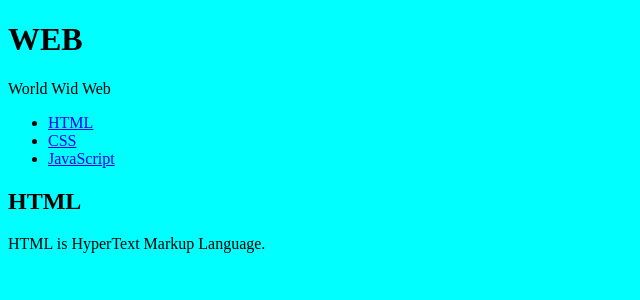
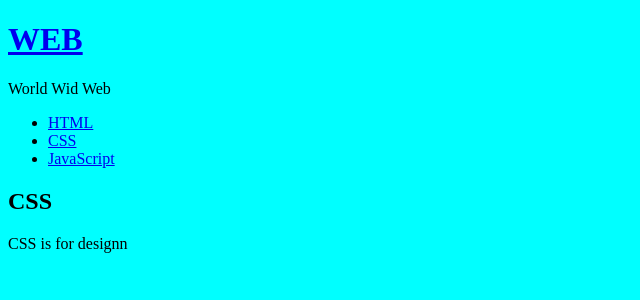
Before and after one commit to yumyum7/React-Router-Dom-Example, a React (Create React App) app in the folder react-app/: page / in a window 1280 px wide. Shown: the top 300 px of the page, without its empty margins (0-640 px from the left). Built offline with nearby package versions, Linux system fonts and the light colour scheme.

Commit message:
toc event

```diff
--- a/react-app/src/App.js
+++ b/react-app/src/App.js
@@ -10,7 +10,10 @@
   constructor(props){
     super(props);
     this.state = {
-      Subject:{title : 'WEB', sub : 'World Wid Web'},
+      mode : 'read',
+      selected_content_id:2,
+      Subject : {title : 'WEB', sub : 'World Wid Web'},
+      welcome : {title:'Welcome', desc:'Hello, React!!'},
       contents:[
         {id:1,title:'HTML', desc:"HTML is for imformation"},
         {id:2,title:'CSS', desc:"CSS is for designn"},
@@ -19,11 +22,45 @@
     }
   }
   render(){
+    console.log('App render');
+    let _title, _desc = null;
+    if(this.state.mode === 'welcome'){
+      _title = this.state.welcome.title;
+      _desc = this.state.welcome.desc;
+    }else if(this.state.mode === 'read'){
+      let i = 0;
+      while(i<this.state.contents.length){
+        let data = this.state.contents[i];
+        if(data.id === this.state.selected_content_id){
+          _title = data.title;
+          _desc = data.desc;
+          break;
+        }
+        i = i + 1;
+      }
+    }
   return (
     <div>
-      <Subject title={this.state.Subject.title} sub={this.state.Subject.sub}></Subject> {/* <Subject />  */}
-      <TOC data={this.state.contents}></TOC>
-      <Content title="HTML" desc="HTML is HyperText Markup Language."></Content>
+      <Subject
+        title={this.state.Subject.title}
+        sub={this.state.Subject.sub}
+        onChangePage={function(){
+          this.setState({mode:'welcome'})
+        }.bind(this)}
+      >
+      </Subject>
+      <TOC data={this.state.contents}
+          onChangePage={function(id){
+          this.setState(
+            {
+              mode:'read',
+              selected_content_id : Number(id)
+            }
+            );
+          }.bind(this)}
+        >
+        </TOC>
+      <Content title={_title} desc={_desc}></Content>
     </div>
   );
  }
--- a/react-app/src/components/Content.js
+++ b/react-app/src/components/Content.js
@@ -3,6 +3,7 @@
 
 class Content extends Component{
     render(){
+      console.log('Content render');
       return(
         <article>
         <h2>{this.props.title}</h2>
--- a/react-app/src/components/Subject.js
+++ b/react-app/src/components/Subject.js
@@ -2,9 +2,13 @@
 
 class Subject extends Component{
     render(){
+      console.log('Subject render');
       return(
         <header>
-          <h1>{this.props.title}</h1>
+          <h1><a href='/' onClick={function(e){
+            e.preventDefault();
+            this.props.onChangePage();
+          }.bind(this)}>{this.props.title}</a></h1>
           {this.props.sub}
         </header>
       );
--- a/react-app/src/components/TOC.js
+++ b/react-app/src/components/TOC.js
@@ -3,12 +3,21 @@
 
 class TOC extends Component{
     render(){
+      console.log('TOC render');
       let lists = [];
       let data = this.props.data;
       let i = 0;
 
       while(i<data.length){
-        lists.push(<li><a href={"/content" + data[i].id}>{data[i].title}</a></li>)
+        lists.push(<li key={data[i].id}>
+          <a
+            href={"/content" + data[i].id}
+            data-id = {data[i].id}
+            onClick = {function(e){
+              e.preventDefault();
+              this.props.onChangePage(e.target.dataset.id);
+            }.bind(this)}
+            >{data[i].title}</a></li>)
         i = i + 1;
       }
 
```
